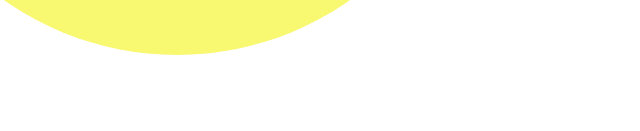
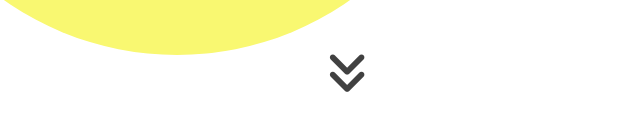
Before and after one commit to ya95123/myjob, a plain HTML site: page index.html in a window 1280 px wide. Shown: the part 645-776 px from the top of the page, 293-933 px from the left. Drawn offline with Linux system fonts and the light colour scheme.

Commit message:
add scroll down

```diff
--- a/css/style.scss
+++ b/css/style.scss
@@ -120,6 +120,19 @@ img {
     background-repeat: no-repeat;
     animation: titleIn 2.5s;
   }
+
+  .scroll {
+    color: $grey;
+    font-size: 46px;
+    line-height: 0.1;
+    position: absolute;
+    left: 50%;
+    bottom: 10%;
+    transform: translate(-50%, -10%);
+
+    display: flex;
+    flex-direction: column;
+  }
 }
 
 
--- a/css/variable.scss
+++ b/css/variable.scss
@@ -1,7 +1,7 @@
 $white:#fff;
 $light:#fff9;
 $dark:#111;
-$gyey:#111c;
+$grey:#111c;
 
 $pink:#FF6F91;
 $red:#F55F3E;
--- a/index.html
+++ b/index.html
@@ -25,11 +25,17 @@
         <h1 class="title">What is your</h1>
         <h1 class="title">Job？</h1>
       </div>
+
+      <a href="#">
+        <i class="scroll fas fa-angle-double-down"></i>
+      </a>
     </section>
 
 
 
   </div>
+
+  <script src="https://kit.fontawesome.com/7c562329af.js" crossorigin="anonymous"></script>
   <script src="js/index.js"></script>
 </body>
 
```
Also changed, not shown: css/style.css, css/style.min.css.
